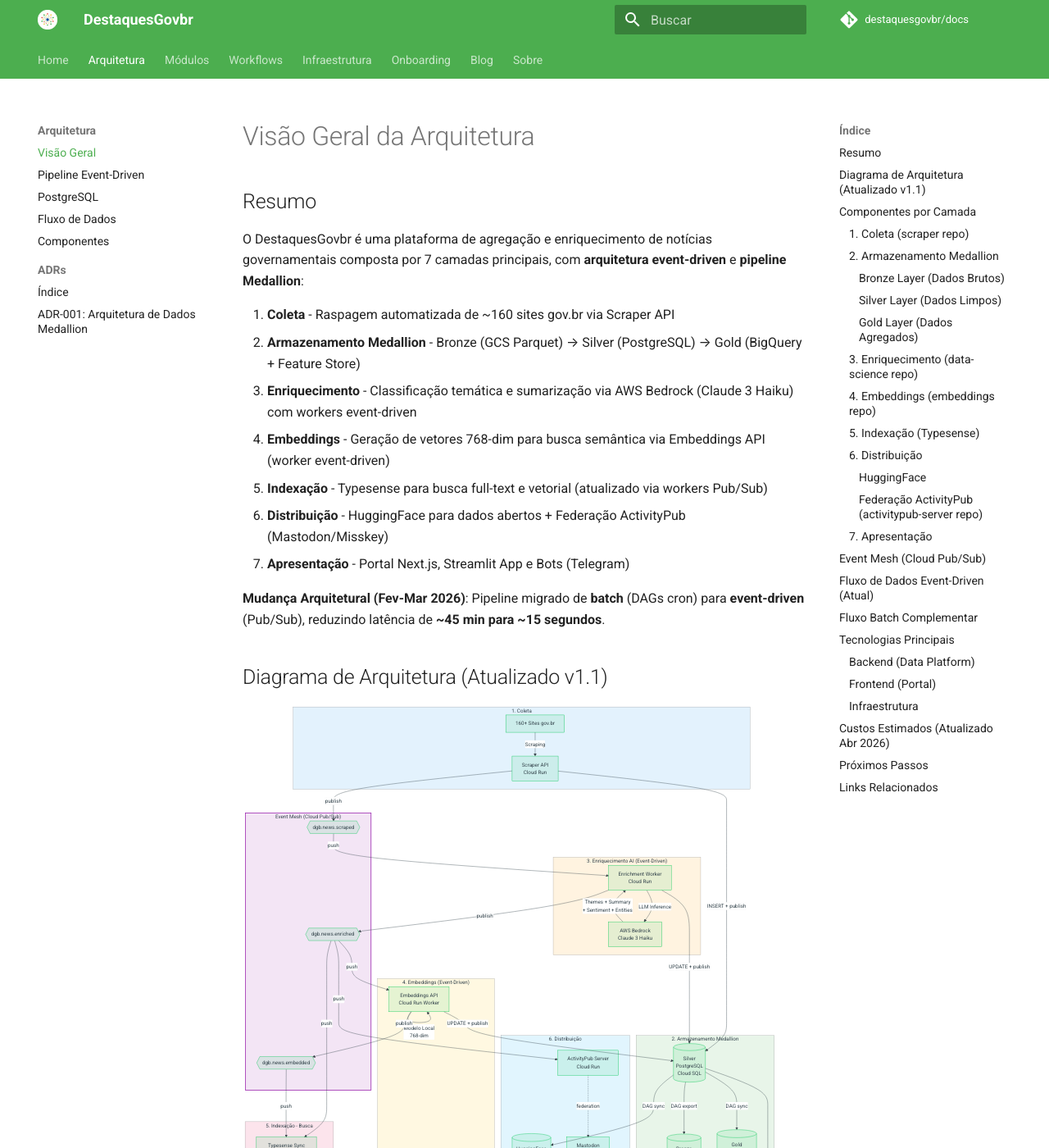
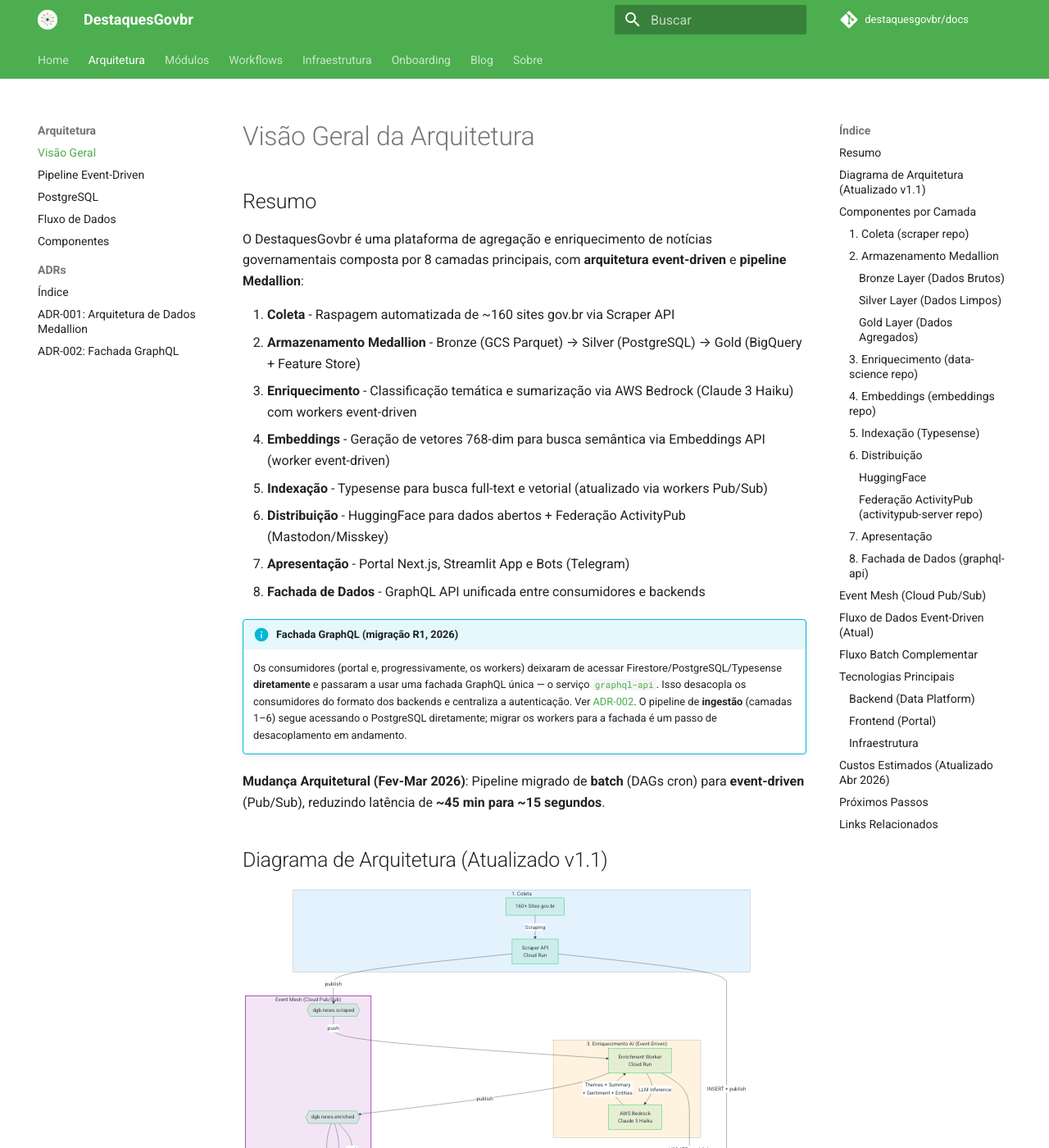
Before and after one commit to destaquesgovbr/docs, an MkDocs documentation site: the page built from docs/arquitetura/visao-geral.md, in a window 1280 px wide and 1400 px high. Shown: the whole window at 82% size. Built offline with MkDocs 1.6.1 and Material for MkDocs 9.7.7, drawn with Linux system fonts in a browser that asks for light colours; comment, search, counter and statistics services are not loaded; some of the changed text lies outside the part shown.

Commit message:
docs: documenta a fachada GraphQL na arquitetura e modulos
- arquitetura/visao-geral: 8a camada (fachada de dados) + diagrama da fachada
- ADR-002: Fachada GraphQL unica para acesso a dados (indice + nav)
- modulos/graphql-api: nova pagina de entrada (link p/ docs profunda + GraphiQL)
- modulos/portal: secao de consumo via GraphQL + gate E2E no browser
- infraestrutura/arquitetura-gcp: servico graphql-api + Artifact Registry
- onboarding/setup-backend: setup local do graphql-api + gate de validacao

````diff
--- a/docs/arquitetura/visao-geral.md
+++ b/docs/arquitetura/visao-geral.md
@@ -2,7 +2,7 @@
 
 ## Resumo
 
-O DestaquesGovbr é uma plataforma de agregação e enriquecimento de notícias governamentais composta por 7 camadas principais, com **arquitetura event-driven** e **pipeline Medallion**:
+O DestaquesGovbr é uma plataforma de agregação e enriquecimento de notícias governamentais composta por 8 camadas principais, com **arquitetura event-driven** e **pipeline Medallion**:
 
 1. **Coleta** - Raspagem automatizada de ~160 sites gov.br via Scraper API
 2. **Armazenamento Medallion** - Bronze (GCS Parquet) → Silver (PostgreSQL) → Gold (BigQuery + Feature Store)
@@ -11,6 +11,16 @@
 5. **Indexação** - Typesense para busca full-text e vetorial (atualizado via workers Pub/Sub)
 6. **Distribuição** - HuggingFace para dados abertos + Federação ActivityPub (Mastodon/Misskey)
 7. **Apresentação** - Portal Next.js, Streamlit App e Bots (Telegram)
+8. **Fachada de Dados** - GraphQL API unificada entre consumidores e backends
+
+!!! info "Fachada GraphQL (migração R1, 2026)"
+    Os consumidores (portal e, progressivamente, os workers) deixaram de acessar
+    Firestore/PostgreSQL/Typesense **diretamente** e passaram a usar uma fachada
+    GraphQL única — o serviço [`graphql-api`](../modulos/graphql-api.md). Isso
+    desacopla os consumidores do formato dos backends e centraliza a
+    autenticação. Ver [ADR-002](adrs/adr-002-fachada-graphql.md). O pipeline de
+    **ingestão** (camadas 1–6) segue acessando o PostgreSQL diretamente; migrar
+    os workers para a fachada é um passo de desacoplamento em andamento.
 
 **Mudança Arquitetural (Fev-Mar 2026)**: Pipeline migrado de **batch** (DAGs cron) para **event-driven** (Pub/Sub), reduzindo latência de **~45 min para ~15 segundos**.
 
@@ -289,11 +299,35 @@
 
 | App | Tecnologia | URL | Descrição |
 |-----|------------|-----|-----------|
-| **Portal** | Next.js 15 + Typesense | [portal-klvx64dufq-rj.a.run.app](https://portal-klvx64dufq-rj.a.run.app/) | Interface web principal com busca, clippings, widgets |
+| **Portal** | Next.js 15 (busca via Typesense; clippings/marketplace/push/widgets via GraphQL) | [portal-klvx64dufq-rj.a.run.app](https://portal-klvx64dufq-rj.a.run.app/) | Interface web principal com busca, clippings, widgets |
 | **Streamlit** | Python + Altair | [HuggingFace Spaces](https://huggingface.co/spaces/nitaibezerra/govbrnews) | Análises exploratórias sobre o dataset |
 | **Telegram Bot** | Python + Aiogram | - | Bot para scraping sob demanda e alertas |
 
 → Detalhes do portal em [../modulos/portal.md](../modulos/portal.md)
+
+### 8. Fachada de Dados (`graphql-api`)
+
+Camada introduzida na migração R1 (2026). Um serviço Cloud Run
+([Strawberry GraphQL + FastAPI](../modulos/graphql-api.md)) que expõe um schema
+tipado único e intermedeia o acesso aos backends, em vez de cada consumidor
+falar direto com Firestore/PostgreSQL/Typesense.
+
+```mermaid
+flowchart LR
+    portal[Portal Next.js] -->|HTTP + JWT| api
+    workers[Workers de dados<br/>migração em andamento] -.->|HTTP + OIDC| api
+    embed[Widgets embarcáveis] -->|HTTP público| api
+    api[graphql-api<br/>Strawberry + FastAPI] --> fs[(Firestore)]
+    api --> pg[(PostgreSQL)]
+    api --> ts[(Typesense)]
+```
+
+- **Portal**: clippings, marketplace, push, widgets e busca via GraphQL (atrás de
+  feature flags `graphql.*`); o agente de IA transmite por SSE (`/graphql/stream`).
+- **Workers**: têm uma superfície interna (`newsForTypesense`, `upsertFeatures`, …)
+  pronta para migrarem do acesso direto ao Postgres.
+- Detalhes, schema e exemplos: [módulo GraphQL API](../modulos/graphql-api.md) e
+  a [documentação profunda do serviço](https://destaquesgovbr.github.io/graphql-api/).
 
 ## Event Mesh (Cloud Pub/Sub)
 
--- a/mkdocs.yml
+++ b/mkdocs.yml
@@ -57,10 +57,12 @@
     - ADRs:
       - Índice: arquitetura/adrs/index.md
       - "ADR-001: Arquitetura de Dados Medallion": arquitetura/adrs/adr-001-arquitetura-dados-medallion.md
+      - "ADR-002: Fachada GraphQL": arquitetura/adrs/adr-002-fachada-graphql.md
   - Módulos:
     - Data Platform: modulos/data-platform.md
     - Scraper: modulos/scraper.md
     - Portal: modulos/portal.md
+    - GraphQL API: modulos/graphql-api.md
     - Cogfy/LLM: modulos/cogfy-integracao.md
     - Árvore Temática: modulos/arvore-tematica.md
     - Órgãos: modulos/agencies.md
````
Also changed, not shown: docs/arquitetura/adrs/adr-002-fachada-graphql.md (added, +93 -0 lines), docs/arquitetura/adrs/index.md (+1 -0 lines), docs/infraestrutura/arquitetura-gcp.md (+20 -0 lines), docs/modulos/graphql-api.md (added, +61 -0 lines), docs/modulos/portal.md (+24 -0 lines), docs/onboarding/setup-backend.md (+19 -0 lines).
